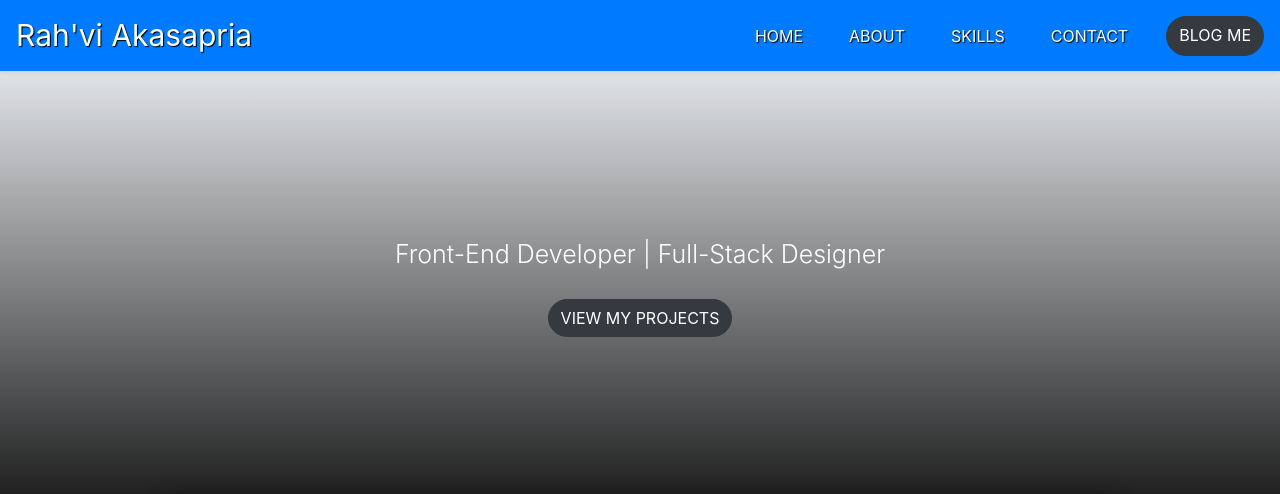
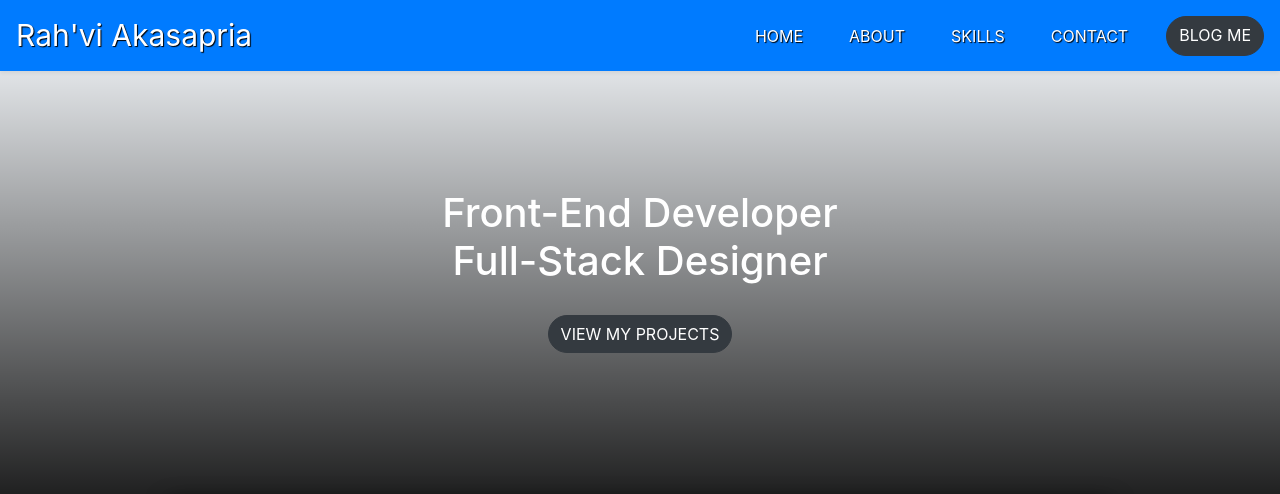
Before and after one commit to rahviakasapria/rahviakasapria.github.io, a plain HTML site: page index.html in a window 1280 px wide. Shown: the top 494 px of the page. Drawn offline with nearby package versions, Linux system fonts and the light colour scheme.

Commit message:
menambahkan spasi pada tulisan

```diff
--- a/index.html
+++ b/index.html
@@ -52,7 +52,9 @@
     <div class="jumbotron jumbotron-fluid">
       <div class="container">
         <h1 class="display-4">
-        Front-End Developer | Full-Stack Designer
+        Front-End Developer
+        <br>
+        Full-Stack Designer
         </h1>
         <a href="projects.html" class="btn btn-dark tombol">view my projects</a>
       </div>
--- a/styleindex.css
+++ b/styleindex.css
@@ -54,11 +54,10 @@
 
 .jumbotron .display-4 {
   color: white;
-  margin-top: 250px;
-  font-weight: 200;
+  margin-top: 200px;
   text-shadow: 1px 1px 1pxm rgba(0, 0, 0, 0.6);
-  font-size: 25px;
-  font-weight: 350;
+  font-size: 40px;
+  font-weight: 500;
   margin-bottom: 30px;
 }
 
```
